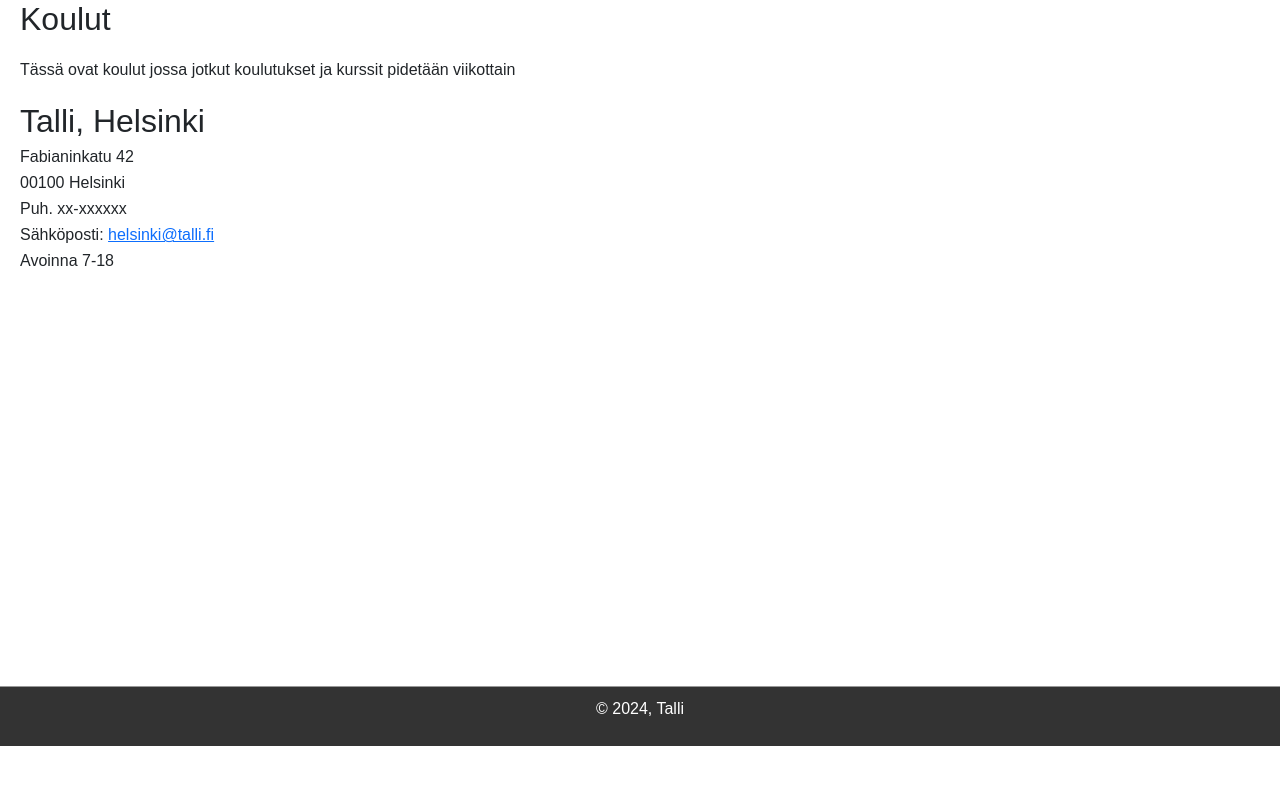
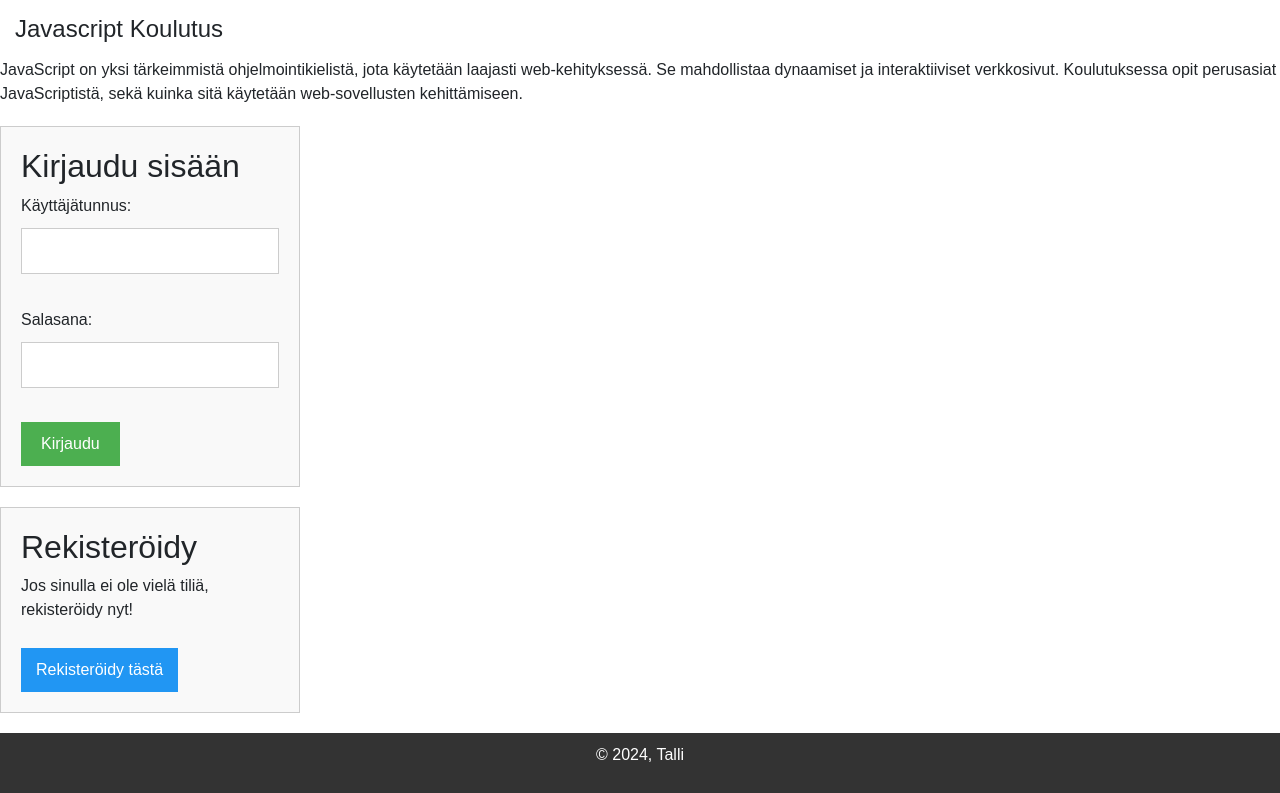
Before and after one commit to Chiya-hekmatyar/Talli_projekti, a PHP site: page /javascriptkoulutus.php in a window 1280 px wide. Shown: the part 54-847 px from the top of the page. Before the commit the page ends 800 px from the top, so only its background shows below. Run offline with PHP 8.4, Linux system fonts and the light colour scheme.

Commit message:
javascriptkoulutus

```diff
--- a/javascriptkoulutus.php
+++ b/javascriptkoulutus.php
@@ -2,25 +2,42 @@
 <html>
 <?php
 $title = "Javascript koulutus";
-$css = "koulut.css";
+$css = "koulutuksiencss.css";
 include 'headers.php';
 ?>
 <body>
     <?php include 'navigointi.html'; ?>
+
     <div class="content">
-<h2 class="store">Koulut</h2>
-  <p class="store">Tässä ovat koulut jossa jotkut koulutukset ja kurssit pidetään viikottain</p>
-  <div class="store">
-    <h2>Talli, Helsinki</h2>
-    <p>Fabianinkatu 42</p>
-    <p>00100 Helsinki</p>
-    <p>Puh. xx-xxxxxx</p>
-    <p>Sähköposti: <a href="mailto:helsinki@talli.fi">helsinki@talli.fi</a></p>
-    <p>Avoinna 7-18</p>
+
+        <h1>Javascript Koulutus</h1>
+
+        <p>
+            JavaScript on yksi tärkeimmistä ohjelmointikielistä, jota käytetään laajasti web-kehityksessä.
+            Se mahdollistaa dynaamiset ja interaktiiviset verkkosivut. Koulutuksessa opit perusasiat
+            JavaScriptistä, sekä kuinka sitä käytetään web-sovellusten kehittämiseen.
+        </p>
+
+        <div class="login-box">
+            <h2>Kirjaudu sisään</h2>
+            <form action="login.php" method="POST">
+                <label for="username">Käyttäjätunnus:</label><br>
+                <input type="text" id="username" name="username" required><br><br>
+
+                <label for="password">Salasana:</label><br>
+                <input type="password" id="password" name="password" required><br><br>
+
+                <button type="submit">Kirjaudu</button>
+            </form>
         </div>
 
+        <div class="register-box">
+            <h2>Rekisteröidy</h2>
+            <p>Jos sinulla ei ole vielä tiliä, rekisteröidy nyt!</p>
+            <a href="rekisteroityminen.php" class="register-link">Rekisteröidy tästä</a>
         </div>
     </div>
+
     <?php include 'footer.html'; ?>
 </body>
 </html>
--- /dev/null
+++ b/koulutuksiencss.css
@@ -0,0 +1,132 @@
+html, body { height: 100%;}
+
+body {
+    margin: 0;
+    font-family: Arial, Helvetica, sans-serif;
+   }
+
+ footer {
+  position: sticky;
+  top: 100vh;
+
+  background-color: #333;
+  color: white;
+  width: 100%;
+  padding: 10px 0;
+  text-align: center;
+ }
+
+  nav {
+    overflow: hidden;
+    background-color: #333;
+  }
+
+  nav a {
+    display: inline-block;
+    color: #f2f2f2;
+    text-align: center;
+    padding: 14px 16px;
+    text-decoration: none;
+    font-size: 17px;
+  }
+
+  nav a:not(:first-child) {display: none;}
+
+  nav a.icon {
+    float: right;
+    display: block;
+  }
+
+  nav a.active {
+    background-color: #04AA6D;
+    color: white;
+  }
+
+  nav.responsive {position: relative;}
+
+  nav.responsive .icon {
+    position: absolute;
+    right: 0;
+    top: 0;
+  }
+
+  nav.responsive a {
+    float: none;
+    display: block;
+    text-align: left;
+  }
+
+
+  @media screen and (min-width: 576px) {
+    nav a.icon { display: none; }
+
+    nav a:not(.icon) {
+        float: left;
+        display: block;
+        text-align: center;
+        padding: 14px 16px;
+        text-decoration: none;
+        font-size: 17px;
+      }
+
+      nav a:hover {
+        background-color: #ddd;
+        color: black;
+      }
+    }
+  .content {
+    min-height: calc(69vh); /* Adjust 40px based on your footer height */
+
+}
+  .store {
+    padding-left: 20px;
+    margin-bottom: 20px;
+
+}
+.store h2 {
+    margin-bottom: 5px;
+}
+.store p {
+    margin: 2px 0;
+}
+
+.login-box, .register-box {
+  border: 1px solid #ccc;
+  padding: 20px;
+  margin: 20px 0;
+  width: 300px;
+  background-color: #f9f9f9;
+}
+
+.login-box input {
+  width: 100%;
+  padding: 10px;
+  margin: 10px 0;
+  border: 1px solid #ccc;
+  box-sizing: border-box;
+}
+
+button {
+  padding: 10px 20px;
+  background-color: #4CAF50;
+  color: white;
+  border: none;
+  cursor: pointer;
+}
+
+button:hover {
+  background-color: #45a049;
+}
+
+.register-link {
+  display: inline-block;
+  padding: 10px 15px;
+  background-color: #2196F3;
+  color: white;
+  text-decoration: none;
+  margin-top: 10px;
+}
+
+.register-link:hover {
+  background-color: #0b7dda;
+}
```
Lines whose indentation alone changed are shown as unchanged.
